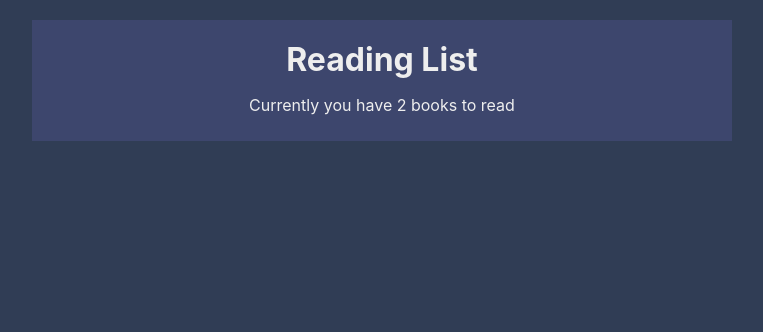
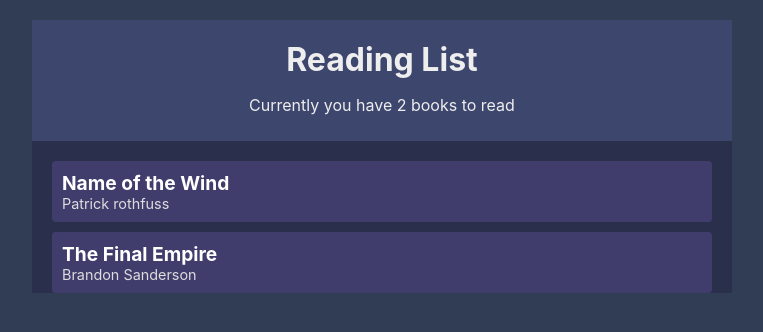
Before and after one commit to tjebbemarchand/booklist, a React (Create React App) app: page / in a window 1280 px wide. Shown: the top 332 px of the page, without its empty margins (258-1021 px from the left). Built offline with nearby package versions, Linux system fonts and the light colour scheme.

Commit message:
Added BookList and BookDetails components

```diff
--- a/src/App.css
+++ b/src/App.css
@@ -1,5 +1,5 @@
 .App {
-    background-color: #4c2a4c;
+    background-color: #2a304c;
     margin: 20px auto;
     width: 90%;
     max-width: 700px;
--- a/src/App.js
+++ b/src/App.js
@@ -2,12 +2,14 @@
 import "./App.css";
 import BookContextProvider from "./contexts/BookContext";
 import Navbar from "./components/Navbar";
+import BookList from "./components/BookList";
 
 function App() {
     return (
         <div className="App">
             <BookContextProvider>
                 <Navbar />
+                <BookList />
             </BookContextProvider>
         </div>
     );
--- /dev/null
+++ b/src/components/BookDetails.js
@@ -0,0 +1,14 @@
+import React, { useContext } from "react";
+import { BookContext } from "../contexts/BookContext";
+
+const BookDetails = ({ book }) => {
+    const { removeBook } = useContext(BookContext);
+    return (
+        <li onClick={() => removeBook(book.id)}>
+            <div className="title">{book.title}</div>
+            <div className="author">{book.author}</div>
+        </li>
+    );
+};
+
+export default BookDetails;
--- /dev/null
+++ b/src/components/BookList.css
@@ -0,0 +1,37 @@
+.book-list {
+    margin: 20px;
+}
+
+.book-list ul {
+    padding: 0;
+    list-style-type: none;
+}
+
+.book-list li {
+    background-color: #403d6d;
+    border-radius: 4px;
+    padding: 10px;
+    cursor: pointer;
+    margin: 10px 0;
+}
+
+.book-list li:hover {
+    opacity: 0.7;
+    text-decoration: line-through;
+}
+
+.book-list .title {
+    font-weight: bold;
+    color: #fff;
+    font-size: 1.2em;
+}
+
+.book-list .author {
+    font-size: 0.9em;
+    color: #ddd;
+}
+
+.empty {
+    margin: 20px;
+    text-align: center;
+}
--- /dev/null
+++ b/src/components/BookList.js
@@ -0,0 +1,21 @@
+import React, { useContext } from "react";
+import BookDetails from "./BookDetails";
+import { BookContext } from "../contexts/BookContext";
+import "./BookList.css";
+
+const BookList = () => {
+    const { books } = useContext(BookContext);
+    return books.length ? (
+        <div className="book-list">
+            <ul>
+                {books.map(book => (
+                    <BookDetails book={book} key={book.id} />
+                ))}
+            </ul>
+        </div>
+    ) : (
+        <div className="empty">No books to read.</div>
+    );
+};
+
+export default BookList;
```
